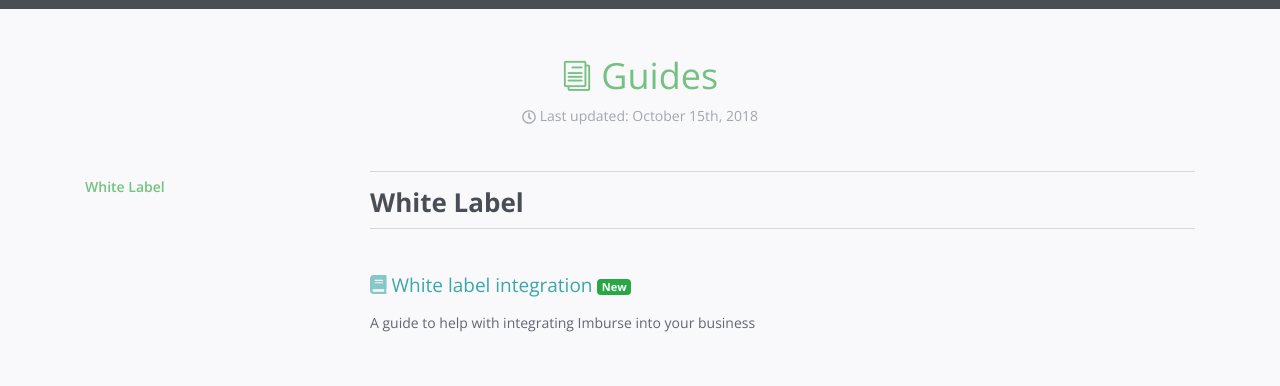
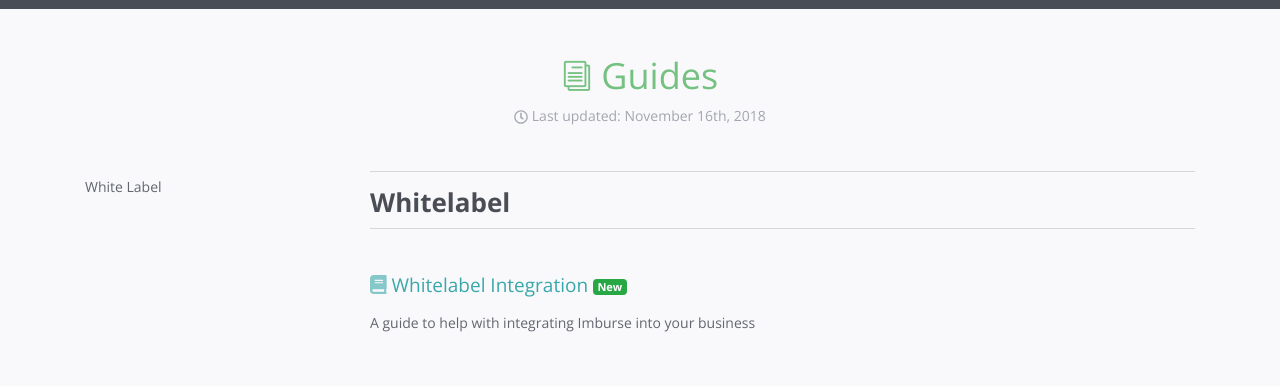
Before and after one commit to Imburse-Payments/imburse-payments.github.io, a Jekyll site: the page built from pages/guides/index.html, in a window 1280 px wide. Shown: the part 121-507 px from the top of the page. Built offline with Jekyll 4.4.1, drawn with Linux system fonts in a browser that asks for light colours; nearby versions of some CDN libraries.

Commit message:
Updating Guide index.

```diff
--- a/pages/guides/index.html
+++ b/pages/guides/index.html
@@ -4,15 +4,15 @@ title: Guides
 toc: guide_list
 body_color: body-green
 section_name: Guides
-last_updated: October 15th, 2018
+last_updated: November 16th, 2018
 icon_class: icon_documents_alt icon
 ---
-<section id="white-label" class="doc-section">
+<section id="whitelabel" class="doc-section">
 
-    <h2 class="section-title">White Label</h2>
+    <h2 class="section-title">Whitelabel</h2>
 
     <div class="section-block">
-        <a href="{{ site.baseurl }}/pages/guides/whitelabel-integration/"><h3 class="question"><i class="fas fa-book"></i> White label integration <span class="badge badge-success">New</span></h3></a>
+        <a href="{{ site.baseurl }}/pages/guides/whitelabel-integration/"><h3 class="question"><i class="fas fa-book"></i> Whitelabel Integration <span class="badge badge-success">New</span></h3></a>
         <div class="answer">A guide to help with integrating Imburse into your business</div>
     </div>
 
```
